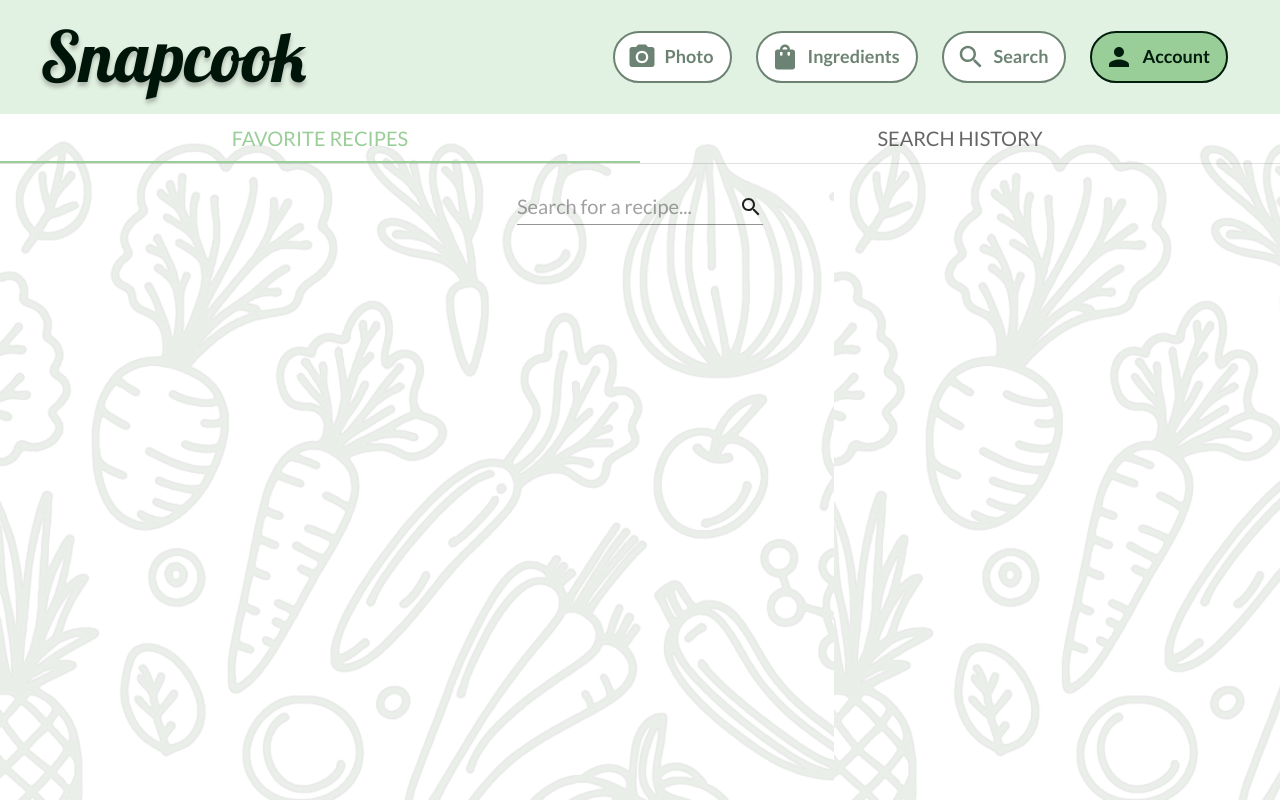
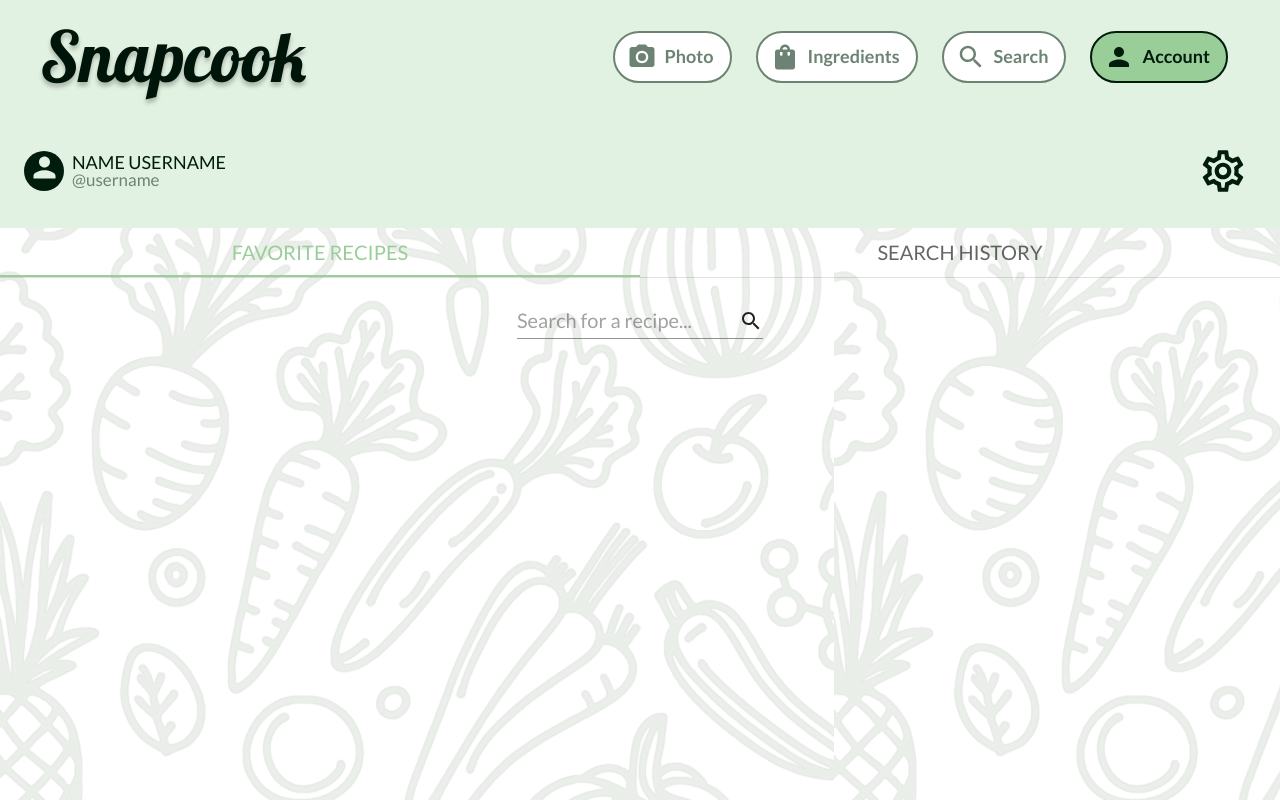
Before and after one commit to michalzaczek/SnapCook, a React (Vite) app: page /account in a window 1280 px wide. Built offline with nearby package versions, Linux system fonts and the light colour scheme.

Commit message:
account page header

```diff
--- a/src/App.tsx
+++ b/src/App.tsx
@@ -12,6 +12,7 @@ import { RecipesProvider } from './contexts/recipes/recipes.context';
 import RecipePage from './pages/recipe-page/recipe-page';
 import AccountPage from './pages/account-page/account-page';
 import { RecipeInfoProvider } from './contexts/recipe-info/recipe-info-context';
+import SettingsPage from './pages/settings-page/settings-page';
 
 function App() {
   return (
@@ -49,6 +50,10 @@ function App() {
                       <Route path='recipes' element={<RecipesPage />}></Route>
                       <Route path='recipe/:id' element={<RecipePage />}></Route>
                       <Route path='account' element={<AccountPage />}></Route>
+                      <Route
+                        path='account/settings'
+                        element={<SettingsPage />}
+                      ></Route>
                     </Routes>
                   </Box>
                   <Navbar></Navbar>
--- a/src/pages/account-page/account-page.tsx
+++ b/src/pages/account-page/account-page.tsx
@@ -7,8 +7,11 @@ import { useRecipes } from '../../contexts/recipes/recipes.context';
 import RecipeThumbnail from '../../components/recipe-thumbnail/recipe-thumbnail';
 import { useRecipeInfo } from '../../contexts/recipe-info/recipe-info-context';
 import { IRecipeData } from '../../services/recipe/recipe-data.interface';
-import { Input } from '@mui/material';
+import { Button, Grid, IconButton, Input, Typography } from '@mui/material';
 import SearchIcon from '@mui/icons-material/Search';
+import PersonIcon from '@mui/icons-material/Person';
+import SettingsOutlinedIcon from '@mui/icons-material/SettingsOutlined';
+import { NavLink } from 'react-router-dom';
 
 export default function AccountPage() {
   const [searchQuery, setSearchQuery] = useState<string>('');
@@ -56,6 +59,70 @@ export default function AccountPage() {
 
   return (
     <Box sx={{ width: '100%' }}>
+      <Box
+        sx={{
+          display: 'flex',
+          justifyContent: 'space-between',
+          backgroundColor: 'primary.light',
+          p: 3,
+        }}
+      >
+        <Box sx={{ display: 'flex', alignItems: 'center', mr: 1 }}>
+          <Box
+            sx={{
+              backgroundColor: 'primary.activeText',
+              borderRadius: '100px',
+              width: '40px',
+              height: '40px',
+              display: 'flex',
+              placeContent: 'center',
+            }}
+          >
+            <PersonIcon
+              sx={{ color: 'primary.light', fontSize: '33px' }}
+            ></PersonIcon>
+          </Box>
+        </Box>
+        <Box
+          sx={{
+            display: 'flex',
+            flexDirection: 'column',
+            justifyContent: 'center',
+            flexGrow: '1',
+          }}
+        >
+          <Typography
+            variant='subtitle1'
+            sx={{
+              lineHeight: '1',
+              textAlign: 'left',
+              fontSize: '18px',
+              textTransform: 'uppercase',
+            }}
+          >
+            Name Username
+          </Typography>
+          <Typography
+            variant='subtitle1'
+            sx={{
+              lineHeight: '1',
+              textAlign: 'left',
+              fontSize: '17px',
+              color: 'primary.inactiveText',
+              textTransform: 'lowercase',
+            }}
+          >
+            @username
+          </Typography>
+        </Box>
+        <Box sx={{ display: 'flex', alignItems: 'center' }}>
+          <IconButton component={NavLink} to='settings'>
+            <SettingsOutlinedIcon
+              sx={{ fontSize: '50px', color: 'primary.activeText' }}
+            />
+          </IconButton>
+        </Box>
+      </Box>
       <Box sx={{ borderBottom: 1, borderColor: 'divider' }}>
         <Tabs value={activeTab} onChange={handleTabChange} variant='fullWidth'>
           <Tab label='Favorite Recipes' />
--- /dev/null
+++ b/src/pages/settings-page/settings-page.tsx
@@ -0,0 +1,3 @@
+export default function SettingsPage() {
+  return <h1>SETTIGNS</h1>;
+}
```
